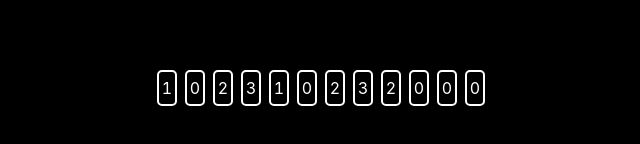
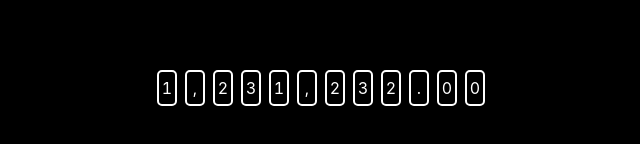
Before and after one commit to zlxiao97/demo-number-scroll, a React app in the folder src/: page / in a window 1280 px wide. Shown: the part 312-456 px from the top of the page, without its empty margins (319-959 px from the left). Built offline with nearby package versions, Linux system fonts and the light colour scheme; the HTML template or start-up script is replaced by a standard one.

Commit message:
step8: 支持负数、浮点数、千分位数字

```diff
--- /dev/null
+++ b/src/components/NumberScroll/SymbolItem.js
@@ -0,0 +1,22 @@
+import React from 'react'
+import PropTypes from "prop-types";
+
+const SymbolItem = (props) => {
+  const { value } = props;
+
+  return (
+    <div className="number-scroll__stage">
+      <div className="number-scroll__gimmick ">{value}</div>
+    </div>
+  );
+};
+
+SymbolItem.propTypes = {
+  value: PropTypes.string
+};
+
+SymbolItem.defaultProps = {
+  value: ""
+};
+
+export default SymbolItem;
--- a/src/components/NumberScroll/index.js
+++ b/src/components/NumberScroll/index.js
@@ -1,7 +1,9 @@
 import React from 'react'
 import PropTypes from 'prop-types'
-import { v4 as uuidV4 } from "uuid";
+import { v4 as uuidV4 } from 'uuid'
 import NumberScrollItem from './NumberScrollItem'
+import SymbolItem from './SymbolItem'
+import { isNumber } from '../../utils/utils'
 import './number-scroll.css'
 
 const NumberScroll = (props) => {
@@ -9,9 +11,13 @@ const NumberScroll = (props) => {
 
   return (
     <div className='number-scroll'>
-      {numbers.map((item) => (
-        <NumberScrollItem key={uuidV4()} value={+item} />
-      ))}
+      {numbers.map((item) =>
+        isNumber(item) ? (
+          <NumberScrollItem key={uuidV4()} value={+item} />
+        ) : (
+          <SymbolItem key={uuidV4()} value={item} />
+        )
+      )}
     </div>
   )
 }
--- a/src/utils/utils.js
+++ b/src/utils/utils.js
@@ -17,3 +17,5 @@ export const getScrollSpeed = (heightPerNumber, FPS = 30) => {
 }
 
 export const getDuration = (s, v) => s / v
+
+export const isNumber = (value) => /^\d$/g.test(value);
```
